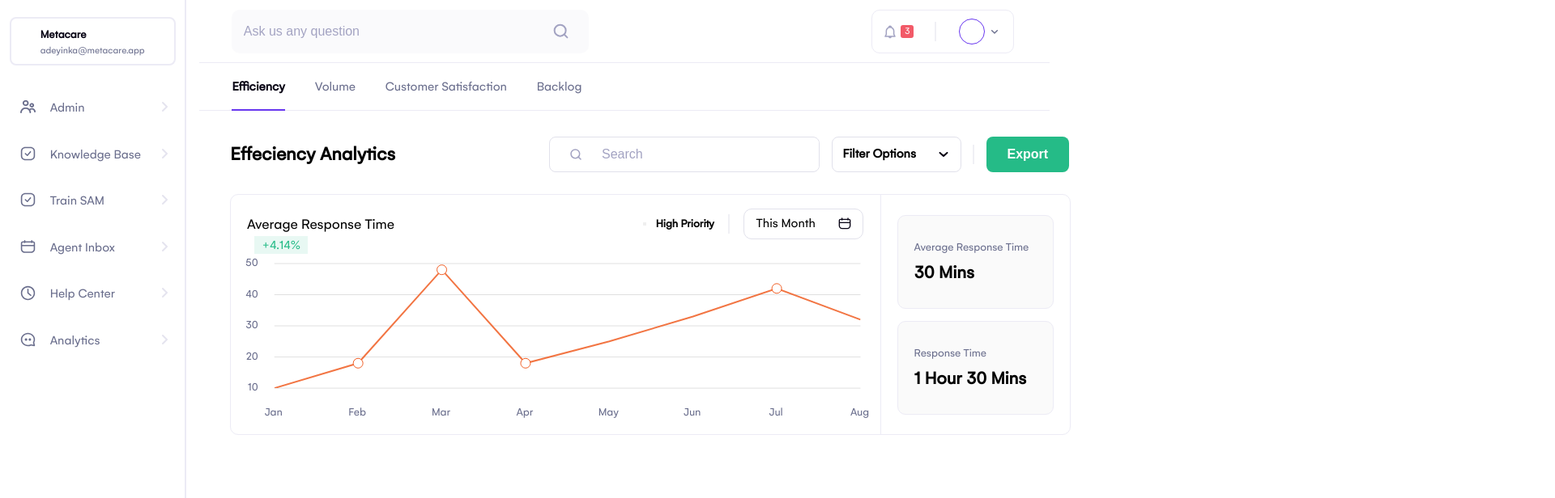
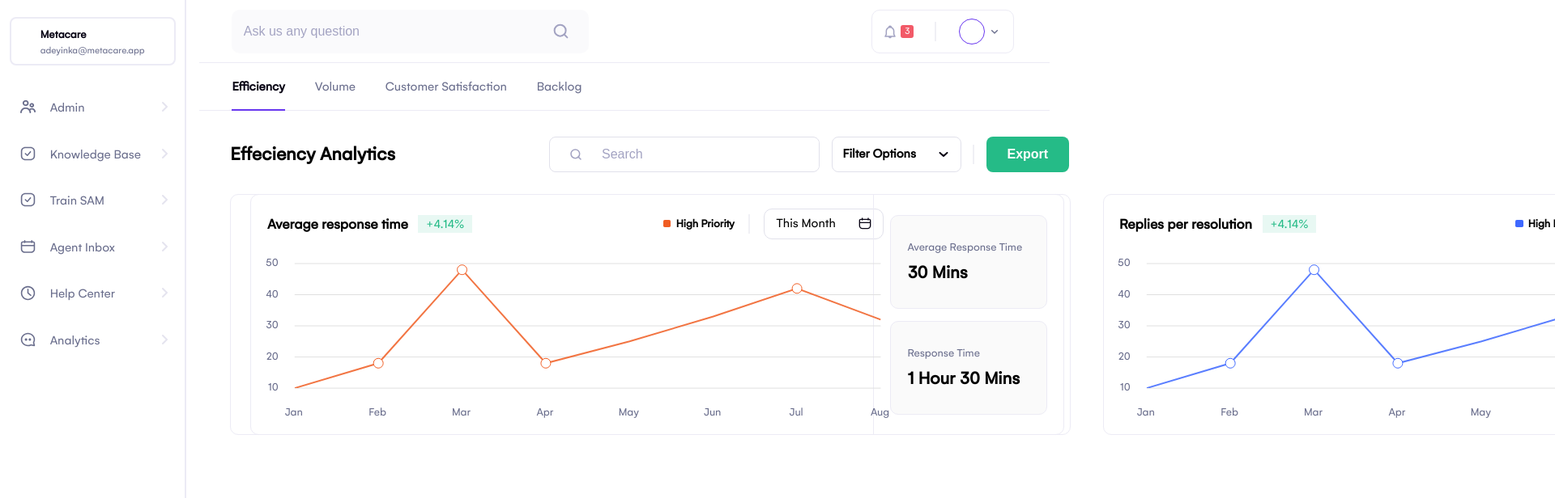
Before and after one commit to Tk-brainCodes/Dashboard, a React (Vite) app: page / in a window 1280 px wide. Shown: the top 616 px of the page at 81% size, 1920 px wide, since content can reach past the window. Built offline with nearby package versions, Linux system fonts and the light colour scheme.

Commit message:
mapped through data object

```diff
--- a/src/components/Graph/Linegraph/linegraph.tsx
+++ b/src/components/Graph/Linegraph/linegraph.tsx
@@ -3,169 +3,34 @@ import { ApexOptions } from "apexcharts";
 import ReactApexChart from "react-apexcharts";
 import Dateicon from "../../../assests/sharedicons/dateicon.svg";
 import LineDivider from "../../../assests/sharedicons/Linedivider.svg";
-
-interface SeriesTypes {
-  name: string;
-  data: number[];
-}
+import { LINE_GRAPH_DATA } from "./Linegraph.data";
 
 const Linegraph = () => {
-  const options: ApexOptions = {
-    annotations: {
-      points: [
-        {
-          x: "Feb",
-          y: 18,
-          marker: {
-            size: 6,
-            fillColor: "#fff",
-            strokeColor: "#F05D23",
-            strokeWidth: 1,
-            radius: 2,
-            shape: "circle",
-          },
-        },
-        {
-          x: "Mar",
-          y: 48,
-          marker: {
-            size: 6,
-            fillColor: "#fff",
-            strokeColor: "#F05D23",
-            strokeWidth: 1,
-            radius: 2,
-            shape: "circle",
-          },
-        },
-        {
-          x: "Apr",
-          y: 18,
-          marker: {
-            size: 6,
-            fillColor: "#fff",
-            strokeColor: "#F05D23",
-            strokeWidth: 1,
-            radius: 2,
-            shape: "circle",
-          },
-        },
-        {
-          x: "Jul",
-          y: 42,
-          marker: {
-            size: 6,
-            fillColor: "#fff",
-            strokeColor: "#F05D23",
-            strokeWidth: 1,
-            radius: 2,
-            shape: "circle",
-          },
-        },
-        {
-          x: "Aug",
-          y: 32,
-          marker: {
-            size: 6,
-            fillColor: "#fff",
-            strokeColor: "#F05D23",
-            strokeWidth: 1,
-            radius: 2,
-            shape: "circle",
-          },
-        },
-      ],
-    },
-    chart: {
-      id: "apexchart-example",
-      width: "100%",
-      height: 350,
-      zoom: {
-        enabled: false,
-      },
-      toolbar: {
-        show: false,
-      },
-    },
-    xaxis: {
-      categories: ["Jan", "Feb", "Mar", "Apr", "May", "Jun", "Jul", "Aug"],
-      max: 8,
-      // min: 8,
-      position: "bottom",
-      offsetY: 10,
-      offsetX: -1,
-      labels: {
-        show: true,
-        style: {
-          colors: [
-            "#696D8C",
-            "#696D8C",
-            "#696D8C",
-            "#696D8C",
-            "#696D8C",
-            "#696D8C",
-            "#696D8C",
-            "#696D8C",
-          ],
-          fontSize: "0.88rem",
-          fontFamily: "Gelion",
-          fontWeight: 400,
-          cssClass: "apexcharts-xaxis-label",
-        },
-      },
-      axisBorder: {
-        show: false,
-      },
-      axisTicks: {
-        show: false,
-      },
-    },
-    yaxis: {
-      show: true,
-      labels: {
-        show: true,
-        style: {
-          colors: [
-            "#696D8C",
-            "#696D8C",
-            "#696D8C",
-            "#696D8C",
-            "#696D8C",
-            "#696D8C",
-            "#696D8C",
-            "#696D8C",
-          ],
-          fontSize: "0.88rem",
-          fontFamily: "Gelion",
-          fontWeight: 400,
-          cssClass: "apexcharts-yaxis-label",
-        },
-        offsetX: -10,
-        offsetY: 3,
-      },
-    },
-    stroke: {
-      show: true,
-      width: 2,
-      colors: ["#F05D23"],
-    },
-  };
-  const series: Array<SeriesTypes> = [
-    {
-      name: "Response Time",
-      data: [10, 18, 48, 18, 25, 33, 42, 32],
-    },
-  ];
   return (
     <>
+      {LINE_GRAPH_DATA.map((option, id) => (
+        <div className="Graph-component" key={id}>
           <div className="line-chart">
             <div className="graph-heading">
               <div className="graph-heading-text">
-            <div className="graph-text">Average Response Time</div>
+                <div className="graph-text">
+                  <b> {option.title}</b>
                   <div className="graph-percentage">+4.14%</div>
+                </div>
               </div>
               <div className="graph-header-content">
                 <li className="graph-priority">
-              <button className="rectangle" />
+                  <button
+                    className="rectangle"
+                    style={{
+                      backgroundColor: `${option.color}`,
+                      width: " 0.68em",
+                      height: " 0.72em",
+                      borderRadius: "0.13em",
+                      border: "none",
+                      cursor: "pointer",
+                    }}
+                  />
                   High Priority
                 </li>
                 <img src={LineDivider} alt="line divider" />
@@ -177,8 +42,8 @@ const Linegraph = () => {
             </div>
             <div className="react-apex-chart">
               <ReactApexChart
-            options={options}
-            series={series}
+                options={option.options}
+                series={option.series}
                 height={225}
                 width={790}
               />{" "}
@@ -186,7 +51,7 @@ const Linegraph = () => {
           </div>
           <div className="Graph-aside">
             <div className="card-1">
-          <div className="card-title">Average Response Time</div>
+              <div className="card-title">{option.cardTitle}</div>
               <div className="time">30 Mins</div>
             </div>
             <div className="card-2">
@@ -194,6 +59,8 @@ const Linegraph = () => {
               <div className="time">1 Hour 30 Mins</div>
             </div>
           </div>
+        </div>
+      ))}
     </>
   );
 };
```
Lines whose indentation alone changed are shown as unchanged.
